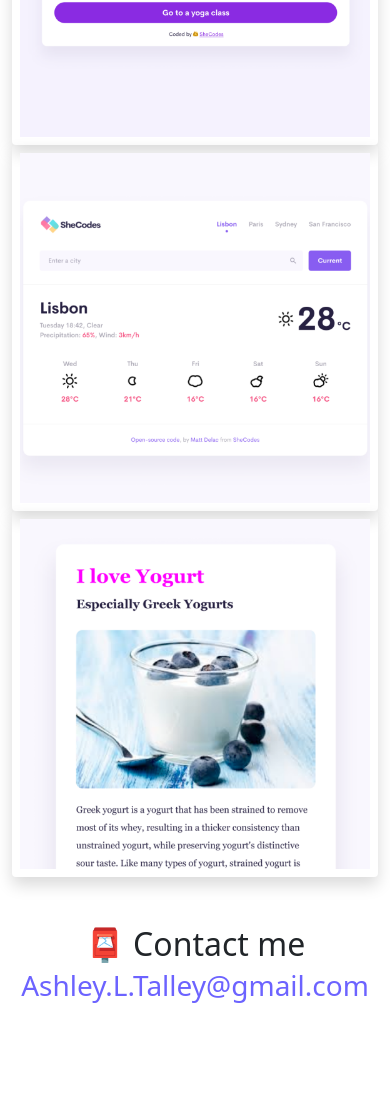
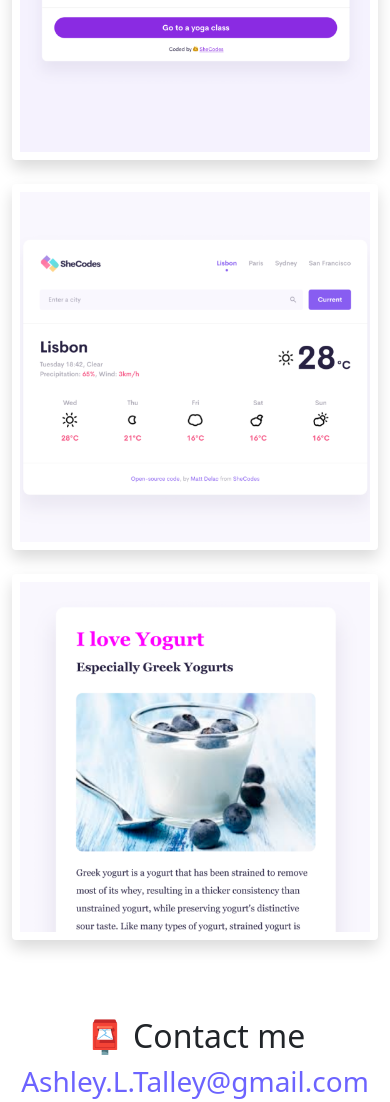
Before and after one commit to atalley3/Advanced_Tools_Homework, a website: page about.html in a window 390 px wide. Shown: the part 658-1760 px from the top of the page. Before the commit the page ends 1664 px from the top, so only its background shows below. Drawn offline with nearby package versions, Linux system fonts and the light colour scheme.

Commit message:
responsive updates
responsive design features on about me page addressed. Added light height to media query.

```diff
--- a/about.html
+++ b/about.html
@@ -70,21 +70,21 @@
           <img
             src="images/yoga.png"
             alt="Yoga App"
-            class="img-fluid p-2 rounded shadow"
+            class="img-fluid p-2 rounded shadow mb-4"
           />
         </div>
         <div class="col-sm-4">
           <img
             src="images/weather.png"
             alt="Weather App"
-            class="img-fluid p-2 rounded shadow"
+            class="img-fluid p-2 rounded shadow mb-4"
           />
         </div>
         <div class="col-sm-4">
           <img
             src="images/yogurt.png"
             alt="Yogurt App"
-            class="img-fluid p-2 rounded shadow"
+            class="img-fluid p-2 rounded shadow mb-4"
           />
         </div>
       </div>
--- a/css/style.css
+++ b/css/style.css
@@ -95,9 +95,11 @@ p {
 @media (max-width: 576px) {
   h1 {
     font-size: 48px;
+    line-height: 1.5;
   }
   h2 {
     font-size: 32px;
+    line-height: 1.5;
   }
   .small-launch-link {
     display: block;
```
